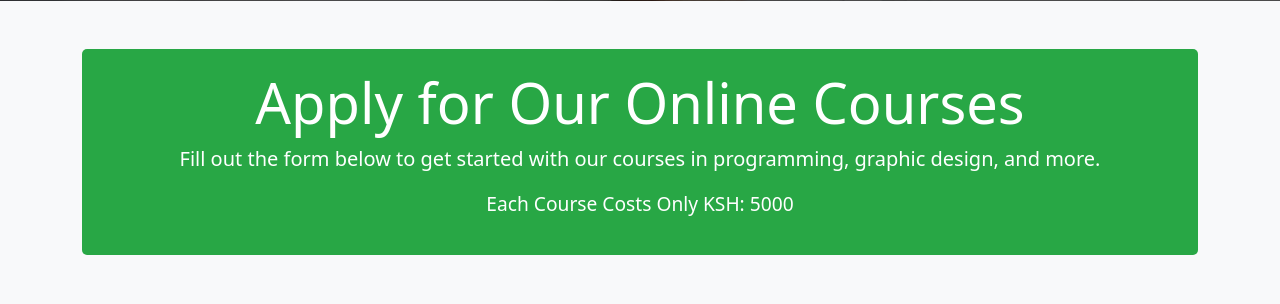
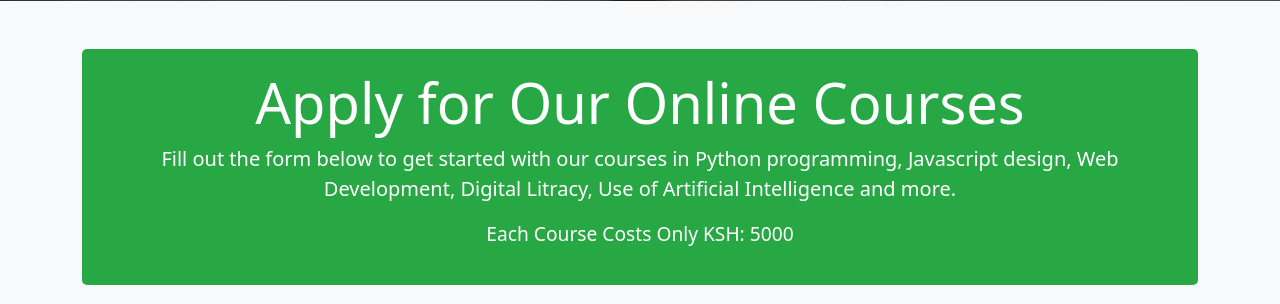
Before and after one commit to KennedyOti/dijisoftwaresv0, a Laravel app: page /apply in a window 1280 px wide. Shown: the part 455-759 px from the top of the page. Run offline with Laravel 12, Linux system fonts and the light colour scheme; some libraries are stand-ins or nearby versions.

Commit message:
course update5

```diff
--- a/resources/views/pages/apply.blade.php
+++ b/resources/views/pages/apply.blade.php
@@ -4,7 +4,7 @@
     <div class="container">
         <header class="text-center my-5">
             <h1 class="display-4">Apply for Our Online Courses</h1>
-            <p class="lead">Fill out the form below to get started with our courses in programming, graphic design, and
+            <p class="lead">Fill out the form below to get started with our courses in Python programming, Javascript design, Web Development, Digital Litracy, Use of Artificial Intelligence and
                 more.</p>
             <p>Each Course Costs Only KSH: 5000</p>
         </header>
```
